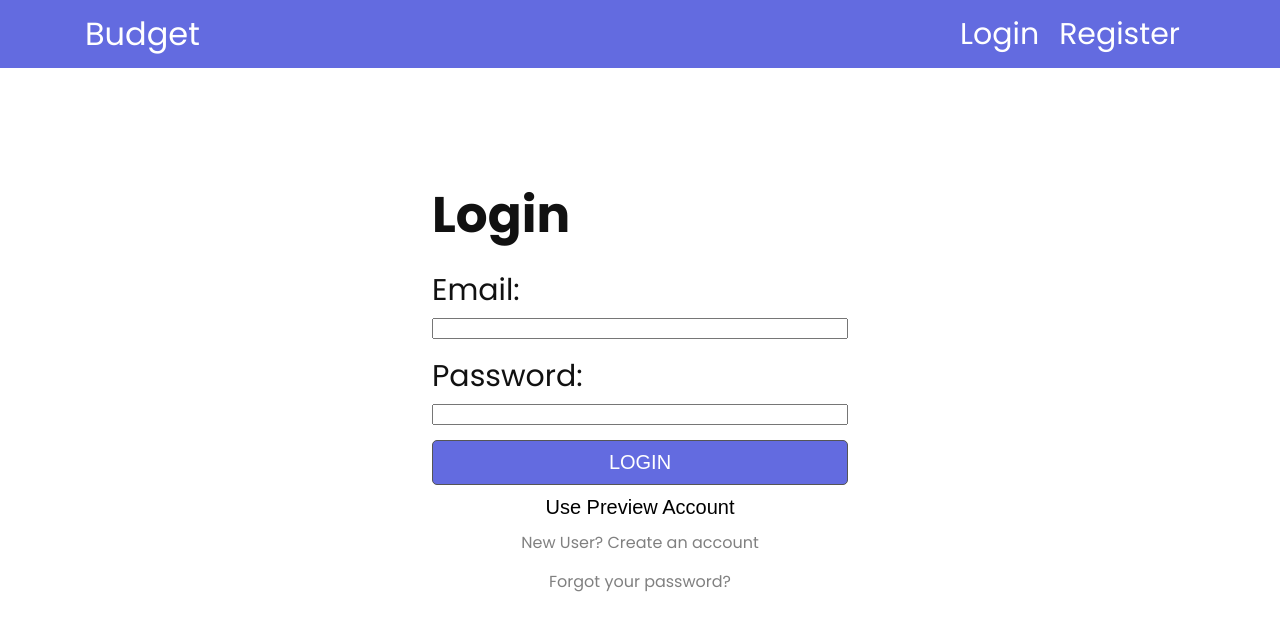
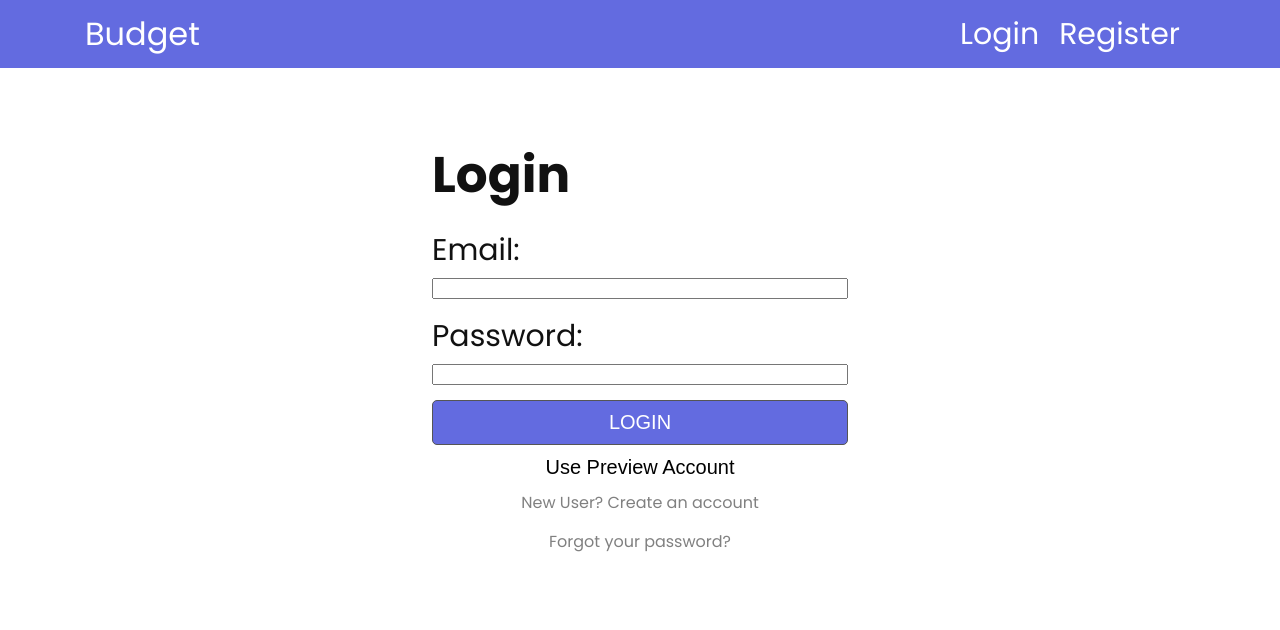
Before and after one commit to JasonDollar/Budget-app-frontend, a React (Create React App) app: page /login in a window 1280 px wide. Shown: the top 630 px of the page. Built offline with nearby package versions, Linux system fonts and the light colour scheme.

Commit message:
styling improvements

```diff
--- a/src/components/styles/AuthForm.ts
+++ b/src/components/styles/AuthForm.ts
@@ -1,36 +1,28 @@
 import styled from 'styled-components'
 
 const AuthForm = styled.div`
-
-  /* background: linear-gradient(to bottom right, rgba(0,0,0,.7), rgba(0,0,0,.3)), url('/images/bg_small.jpg'); */
-  background-size: cover;
-  background-repeat: no-repeat;
-  background-position: center;
-  background-position-x: 53%;
   display: flex;
   justify-content: center;
-  align-items: center;
-  min-height: 80vh;
+
   width: 100%;
+  height: 100%;
   @media (min-height: 678px) {
-    /* background: linear-gradient(to bottom right, rgba(0,0,0,.7), rgba(0,0,0,.3)), url('/images/bg_big.jpg'); */
     background-size: cover;
     background-repeat: no-repeat;
     background-position-x: 53%;
   }
-  /* @media (min-width: 576px) {
-    background-position: center;
-  } */
 
 
   .form {
+    margin-top: 5rem;
     padding: 2rem;
     background-color: white;
     border-radius: 8px;
     min-width: 40%;
     @media (max-width: 576px) {
-    transform: translateY(-2rem);
-    width: 80%;
+      margin-top: 4rem;
+      transform: translateY(-2rem);
+      width: 80%;
     }
   }
 
@@ -110,7 +102,6 @@ const AuthForm = styled.div`
   }
 
   .testAccount {
-    /* display: inline-block; */
     font-size: 2rem;
     cursor: pointer;
     margin-top: 1rem;
```
